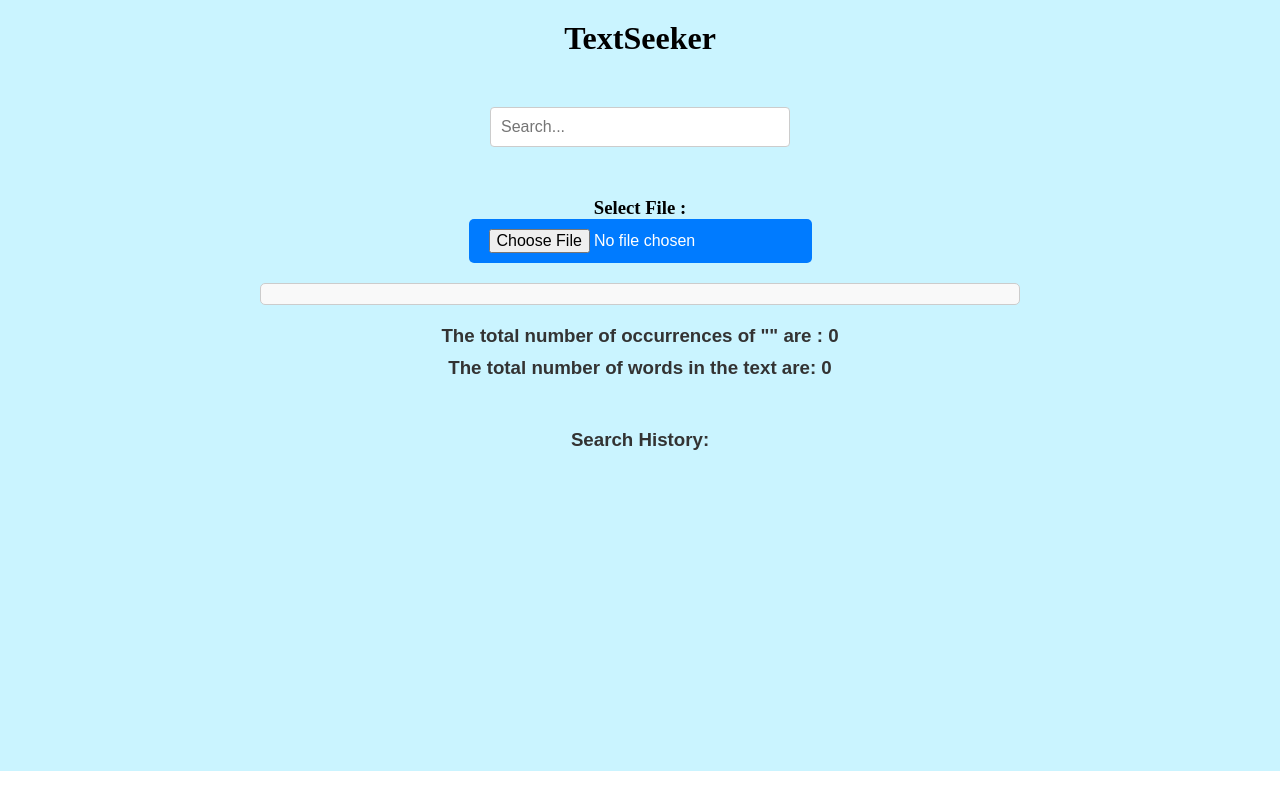
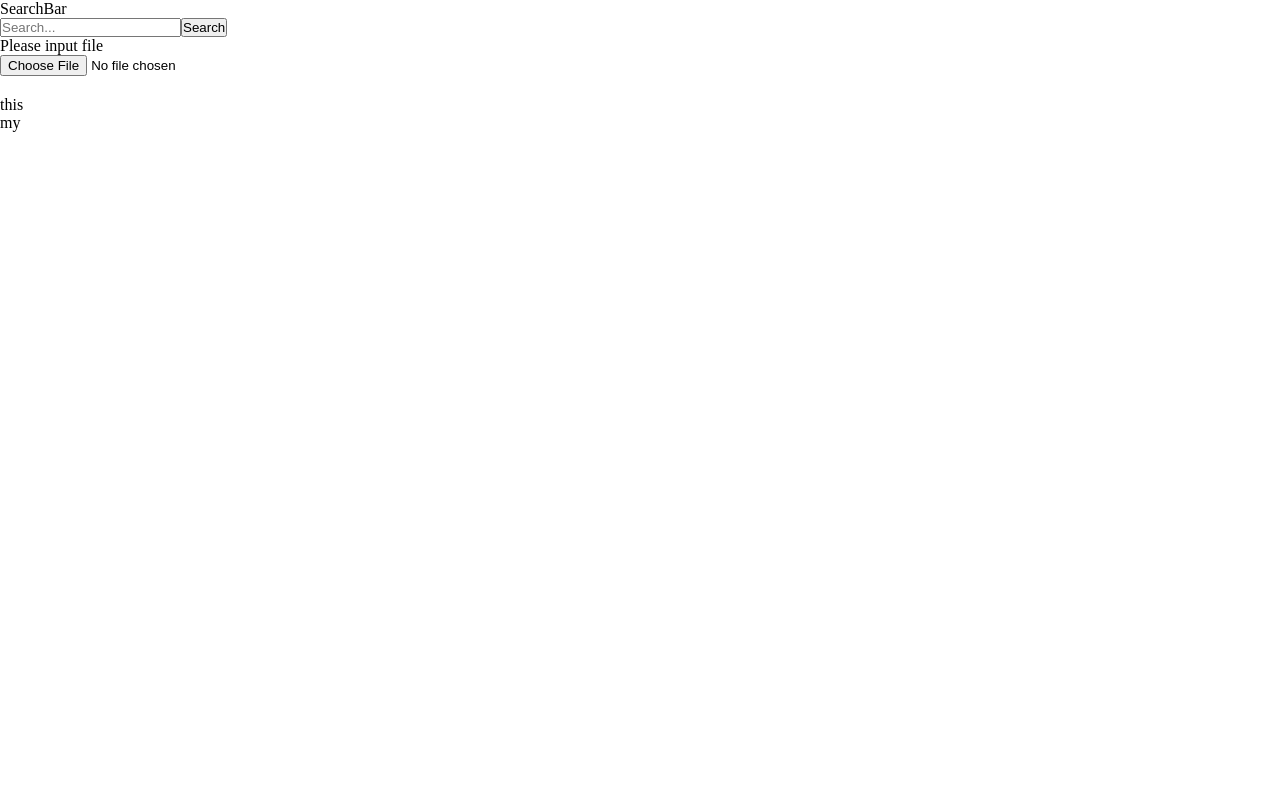
Before and after one commit to HimanshuSingh-08/TextSeeker, a React (Vite) app: page / in a window 1280 px wide. Built offline with nearby package versions, Linux system fonts and the light colour scheme.

Commit message:
Refactored Components

```diff
--- a/package.json
+++ b/package.json
@@ -10,6 +10,7 @@
     "preview": "vite preview"
   },
   "dependencies": {
+    "html-react-parser": "^5.1.10",
     "react": "^18.2.0",
     "react-dom": "^18.2.0"
   },
--- a/src/App.jsx
+++ b/src/App.jsx
@@ -1,12 +1,14 @@
 import Filehandler from "./Components/Filehandler";
 import Header from "./Components/Header";
-import SearchBar from "./Components/SearchBar";
+import SearchBar from "./Components/SearchBar/SearchBar";
+import TextSeeker from "./Components/TextSeeker/TextSeeker";
+import Textrenderer from "./Components/Textrenderer/Textrenderer";
 
 function App() {
+
   return (
     <>
-      <Header />
-      <SearchBar />
+      <TextSeeker/>
     </>
   );
 }
--- a/src/Components/Filehandler.jsx
+++ b/src/Components/Filehandler.jsx
@@ -2,17 +2,17 @@ import { useState, useEffect } from "react";
 import "../CSS/Filehandler.css";
 
 export default function Filehandler({ keyword, onCountUpdate }) {
-  // Need a state to store the file and the count of keywords.
+
   const [fileContent, setFileContent] = useState("");
-  const [keywordCount, setKeywordCount] = useState(0);
+  const [searchedTermCount, setSearchedTermCount] = useState(0);
   const [wordCount, setWordCount] = useState(0);
   const [highlightedContent, setHighlightedContent] = useState("");
 
   useEffect(() => {
     const countOccurrences = (content, keyword) => {
-      console.log(keyword);
+    //   console.log(keyword);
       if (keyword === "") {
-        setKeywordCount(0);
+        setSearchedTermCount(0);
         setHighlightedContent(content); // Display original content when no keyword
         return;
       }
@@ -20,7 +20,7 @@ export default function Filehandler({ keyword, onCountUpdate }) {
       const regex = new RegExp(`(${keyword})`, "gi"); // Case insensitive search
       const matches = content.match(regex) || [];
       const count = matches.length;
-      setKeywordCount(count);
+      setSearchedTermCount(count);
       onCountUpdate(count); // Call the callback function with the count
 
       // Replace all occurrences of keyword with highlighted version
@@ -73,7 +73,7 @@ export default function Filehandler({ keyword, onCountUpdate }) {
         </div>
         <div className="details">
           <h3>
-            The total number of occurrences of "{keyword}" are : {keywordCount}
+            The total number of occurrences of "{keyword}" are : {searchedTermCount}
           </h3>
           <h3>The total number of words in the text are: {wordCount}</h3>
         </div>
--- /dev/null
+++ b/src/Components/SearchBar/SearchBar.jsx
@@ -0,0 +1,33 @@
+import { useState } from "react";
+
+export default function SearchBar({
+  setSearchTerm,
+  searchTerm,
+  setSearchHistory,
+}) {
+  const [searchQuery, setSearchQuery] = useState(searchTerm);
+  return (
+    <>
+      <div>SearchBar</div>
+      <input
+        type="text"
+        value={searchQuery}
+        onChange={(e) => {
+          setSearchQuery(e.target.value);
+        }}
+        className="search-input"
+        placeholder="Search..."
+      />
+      <button
+        onClick={() => {
+          setSearchHistory((prevHistory) => {
+            return [searchQuery, ...prevHistory];
+          });
+          setSearchTerm(searchQuery);
+        }}
+      >
+        Search
+      </button>
+    </>
+  );
+}
--- /dev/null
+++ b/src/Components/SearchHistory/SearchHistory.jsx
@@ -0,0 +1,15 @@
+import React from 'react'
+
+export default function SearchHistory({searchHistory , setSearchTerm}) {
+
+
+  return (
+    <div>
+        {searchHistory.map((term)=>{
+            return <div onClick={()=>{setSearchTerm(term)}}>
+                {term}
+            </div>
+        })}
+    </div>
+  )
+}
--- /dev/null
+++ b/src/Components/TextFileInput/TextFileInput.jsx
@@ -0,0 +1,32 @@
+
+export default function TextFileInput({setTextFileContent}) {
+
+
+  const handleFileChange = (event) => {
+    const file = event.target.files[0];
+    if (!file) {
+        setTextFileContent('');
+      return;
+    }
+
+    const reader = new FileReader();
+    reader.onload = (e) => {
+        setTextFileContent(e.target.result);
+    };
+    reader.readAsText(file)
+
+  };
+
+  return (
+
+    <div>
+         <input
+          type="file"
+          name="text-file"
+          id="txt"
+          className="file-input"
+          onChange={handleFileChange}
+        />
+    </div>
+  )
+}
--- /dev/null
+++ b/src/Components/TextSeeker/TextSeeker.jsx
@@ -0,0 +1,20 @@
+import React, { useState } from "react";
+import SearchBar from "../SearchBar/SearchBar";
+import Textrenderer from "../Textrenderer/Textrenderer";
+import TextFileInput from "../TextFileInput/TextFileInput";
+import SearchHistory from "../SearchHistory/SearchHistory";
+
+export default function TextSeeker() {
+  const [searchTerm, setSearchTerm] = useState("");
+  const [textFileContent, setTextFileContent] = useState("");
+  const [searchHistory , setSearchHistory] = useState(["this ", "my"]);
+
+  return (
+    <>
+      <SearchBar setSearchTerm={setSearchTerm} searchTerm={searchTerm} setSearchHistory={setSearchHistory} />
+      <Textrenderer text={textFileContent} searchTerm={searchTerm} />
+      <TextFileInput setTextFileContent={setTextFileContent} />
+      <SearchHistory searchHistory={searchHistory} setSearchTerm ={setSearchTerm}/>
+    </>
+  );
+}
--- /dev/null
+++ b/src/Components/Textrenderer/Textrenderer.jsx
@@ -0,0 +1,40 @@
+import { useEffect, useState } from "react";
+import parse from 'html-react-parser';
+
+export default function Textrenderer({ text, searchTerm }) {
+  const [textToRender, setTextToRender] = useState(text);
+  const [totalWordCount, setTotalWordCount] = useState(0);
+  const [totalSearchTermCount, setTotalSearchTermCount] = useState(0);
+
+  const processText = (text, searchTerm) => {
+
+    const regex = new RegExp(`(${searchTerm})`, "gi"); // Case insensitive search
+    const matches = text.match(regex) || [];
+    const count = matches.length;
+    const highlightedText = text.replace(
+      regex,
+      `<span class="highlight">$1</span>`
+    );
+    setTotalSearchTermCount(count);
+    setTotalWordCount(text.split(/\s+/).filter(word => word !== "").length)
+    return parse(highlightedText);
+  };
+
+  useEffect(()=>{
+
+    setTextToRender(processText(text ,searchTerm));
+  },[text, searchTerm])
+
+
+  return (
+    <>
+      {text.length > 0 ? <div>
+         <div>{textToRender}</div>
+         <div>{totalSearchTermCount}</div>
+         <div>{totalWordCount}</div>
+         </div> : <div>Please input file</div>
+      }
+
+    </>
+  );
+}
```
Also changed, not shown: 1 other file (tests, documents, lock files or other folders).
